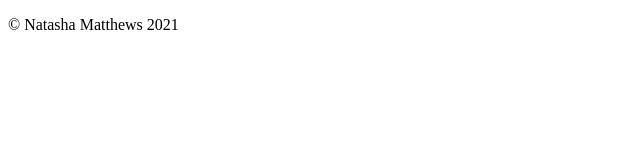
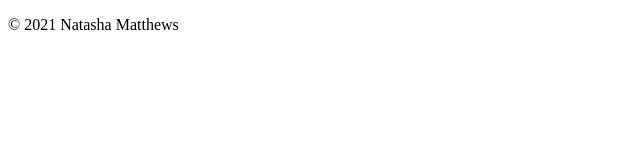
Before and after one commit to LC101-September-2021/assignment-4-html-me-something-nmatthews90, a website: page index.html in a window 1280 px wide. Shown: the full height of the page, 0-640 px from the left. Drawn offline with Linux system fonts and the light colour scheme.

Commit message:
changed around the copywrite

```diff
--- a/index.html
+++ b/index.html
@@ -4,14 +4,13 @@
     <title></title>
   </head>
   <body>
-    <!-- Write your HTML in this file! -->
     <header></header>
     <main>
       <p></p>
     </main>
     <article></article>
     <footer>
-      <p>&copy; Natasha Matthews 2021</p>
+      <p>&copy; 2021 Natasha Matthews</p>
     </footer>
   </body>
 </html>
```
